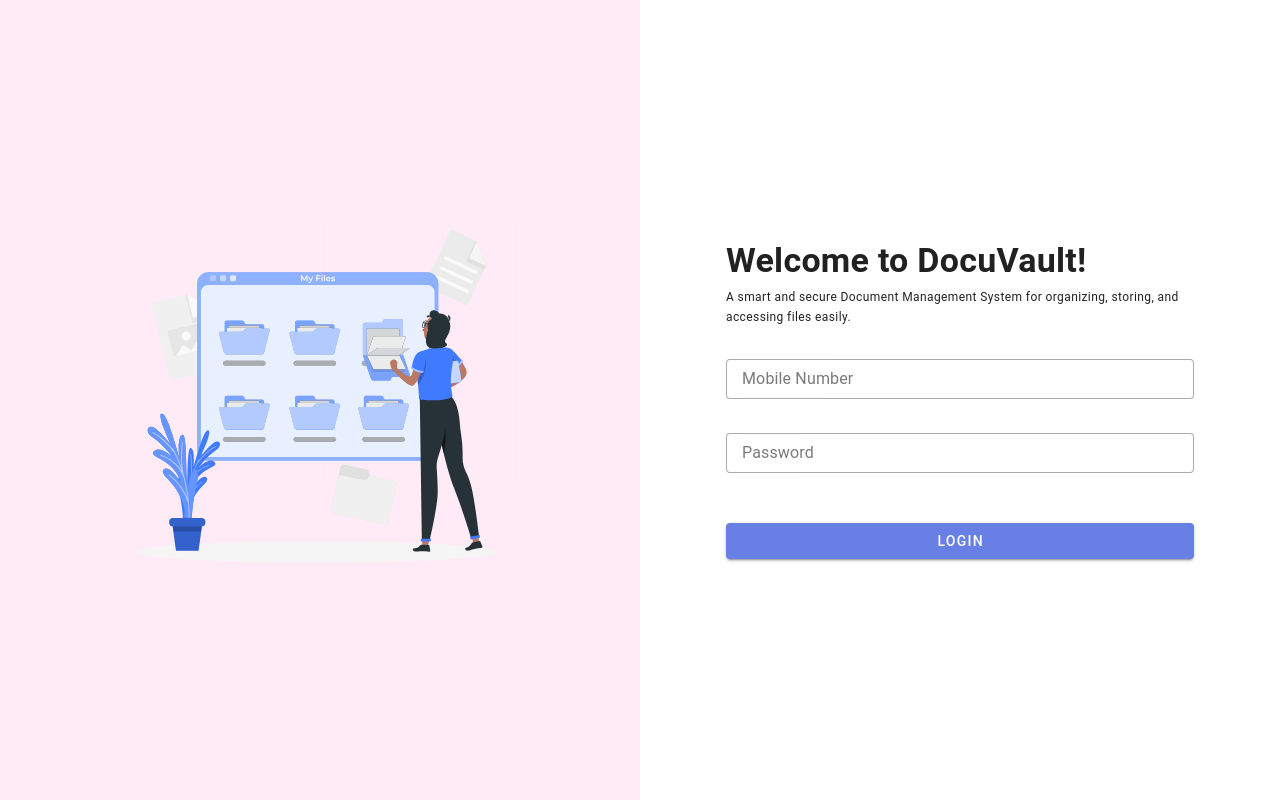
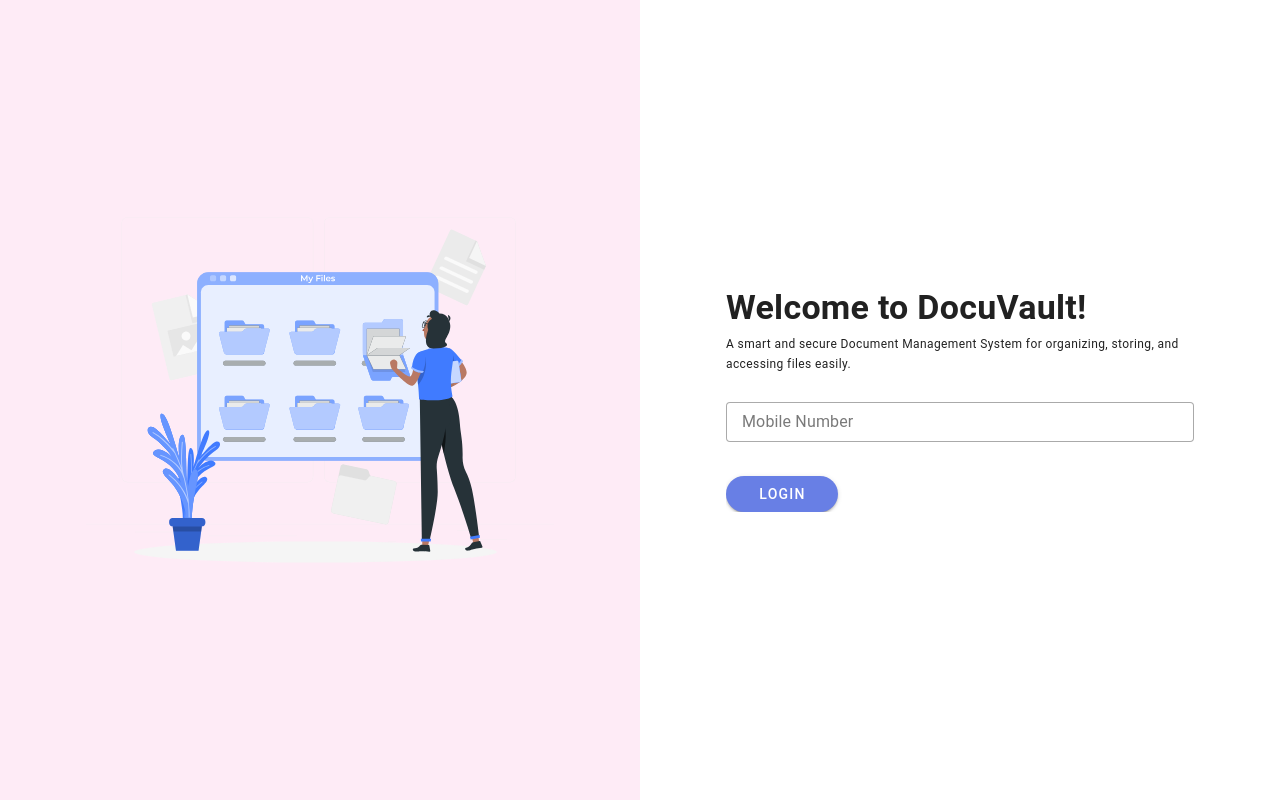
Before and after one commit to LTarunRao/docuvault-document-management, a Vue app: page / in a window 1280 px wide. Built offline with nearby package versions, Linux system fonts and the light colour scheme; a small style sheet from the web is missing.

Commit message:
feat: add otp form

```diff
--- a/src/pages/LoginView.vue
+++ b/src/pages/LoginView.vue
@@ -6,28 +6,31 @@
         md="6"
         class="bg-background_lighter d-flex align-center justify-center flex-column px-15 text-center"
       >
-        <!-- <div class="login-content-wrapper"> -->
-        <!-- <h1>DocuVault</h1> -->
         <img
           src="@/assets/images/login-image.svg"
           alt="Login Image"
           class="login-image"
         />
-        <!-- <p>Lorem ipsum dolor, sit amet consectetur adipisicing elit. Nihil repellendus neque dolor dolore dolorem aspernatur quod asperiores deleniti quia sint.</p> -->
-        <!-- </div> -->
       </v-col>
 
       <v-col cols="12" md="6" class="d-flex align-center justify-center">
+        <!-- <v-card width="500" class="pa-6"> -->
+        <!-- <v-stepper v-model="login_stepper_id" flat>
+          <v-window v-model="login_stepper_id">
+            <v-window-item :value="1"> -->
         <v-card elevation="0" class="" max-width="500">
           <v-card-title class="text-h4 font-weight-bold pb-0">
             Welcome to DocuVault!
           </v-card-title>
           <v-card-text>
-            <p class="text-caption pb-8">
+            <p class="text-caption pb-4">
               A smart and secure Document Management System for organizing,
               storing, and accessing files easily.
             </p>
-            <v-form @submit.prevent="handleLogin()" ref="loginForm">
+            <v-stepper v-model="login_stepper_id" flat>
+              <v-window v-model="login_stepper_id">
+                <v-window-item :value="1">
+                  <v-form @submit.prevent ref="login_form" class="pt-3">
                     <v-text-field
                       v-model="mobile_no"
                       label="Mobile Number"
@@ -37,31 +40,52 @@
                       type="number"
                       counter="10"
                       variant="outlined"
+                      placeholder="Enter Mobile Number"
                       class="pb-3"
                     />
-              <v-text-field
-                v-model="password"
-                label="Password"
-                type="password"
-                :rules="[$rules.required]"
-                class="pb-3"
-                variant="outlined"
-                density="compact"
-                required
-              />
                     <v-btn
-                :loading="loading"
-                block
-                type="submit"
+                      :loading="login_btn_loading"
+                      :diasbled="login_btn_loading"
                       color="primary"
-                class="mt-4"
+                      rounded="xl"
+                      class="mt-0 px-8"
+                      @click="handleLogin()"
                     >
                       Login
                     </v-btn>
                   </v-form>
+                </v-window-item>
+                <v-window-item :value="2">
+                  <v-form @submit.prevent class="pb-3">
+                    <div>
+                      OTP has been sent to <b> {{ mobile_no }} </b>
+                    </div>
+                    <v-otp-input
+                      v-model="otp"
+                      required
+                      :rules="[$rules.required]"
+                      density="compact"
+                      length="6"
+                      variant="outlined"
+                      class="pt-0 pb-3 justify-start"
+                    ></v-otp-input>
+                    <v-btn
+                      rounded="xl"
+                      :loading="otp_btn_loading"
+                      :diasbled="otp_btn_loading"
+                      color="primary"
+                      class="mt-2 px-8"
+                      @click="verifyOtp()"
+                    >
+                      Verify
+                    </v-btn>
+                  </v-form>
+                </v-window-item>
+              </v-window>
+            </v-stepper>
           </v-card-text>
-        </v-card>
-      </v-col>
+        </v-card></v-col
+      >
     </v-row>
   </v-container>
 </template>
@@ -69,12 +93,32 @@
 <script setup>
 import { ref } from "vue";
 
+const login_stepper_id = ref(1);
 const mobile_no = ref("");
-const password = ref("");
-const loading = ref(false);
+const otp = ref("");
+const login_btn_loading = ref(false);
+const otp_btn_loading = ref(false);
+
+const login_form = ref();
 
 const handleLogin = async () => {
-  alert("handleLogin called");
+  const { valid } = await login_form.value.validate();
+
+  if (valid) {
+    login_btn_loading.value = true;
+    login_stepper_id.value = 2;
+    login_btn_loading.value = false;
+  }
+};
+const verifyOtp = async () => {
+  if (!otp.value || otp.value.length < 6) {
+    alert("Please enter a valid 6-digit OTP");
+    return;
+  } else {
+    otp_btn_loading.value = true;
+    login_stepper_id.value = 1;
+    otp_btn_loading.value = false;
+  }
 };
 </script>
 <style scoped>
```
Lines whose indentation alone changed are shown as unchanged.
